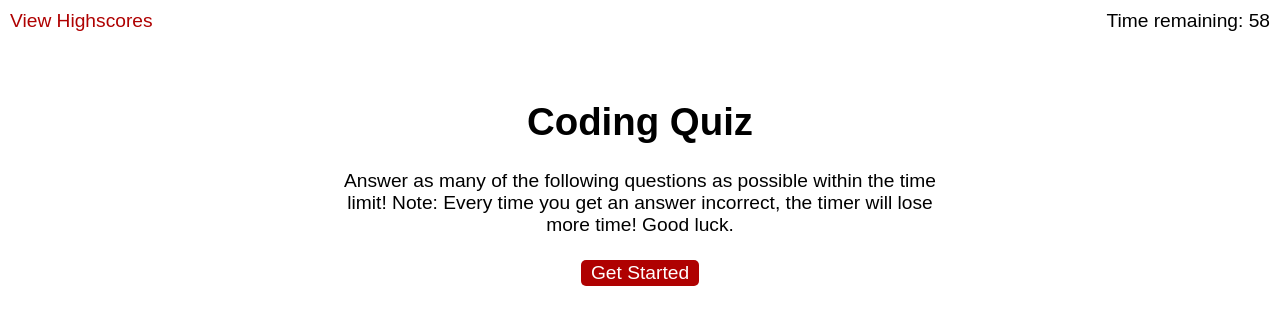
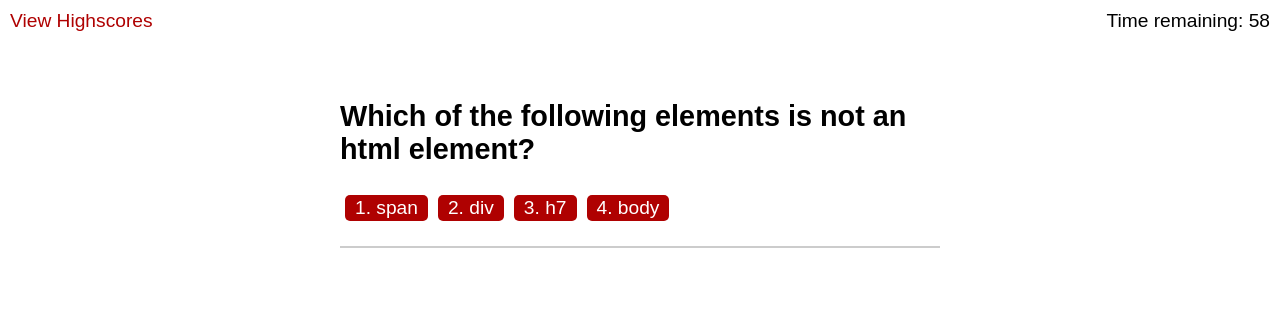
Before and after one commit to Jdanders99/Basic-Timed-Quiz, a plain HTML site: page Develop/index.html in a window 1280 px wide. Both pictures are taken after a click on the button "Get Started". Drawn offline with Linux system fonts and the light colour scheme.

Commit message:
Added function to acquire the first question in the array and made buttons for each of the possible answers

```diff
--- a/Develop/assets/css/styles.css
+++ b/Develop/assets/css/styles.css
@@ -58,7 +58,7 @@ body {
     max-width: 600px;
   }
 
-  .hide {
+  .hidden {
     display: none;
   }
 
--- a/Develop/assets/js/script.js
+++ b/Develop/assets/js/script.js
@@ -2,6 +2,10 @@
 var startBtn = document.getElementById('start');
 var seconds = 60;
 var timeEl = document.getElementById('time');
+var startScreen = document.getElementById('start-page');
+var endScreen = document.getElementById('end-page');
+var answersEl = document.getElementById('answers');
+var questionEl = document.getElementById('question');
 
 var questions = [
     {question:'Which of the following elements is not an html element?', answers:['span', 'div', 'h7', 'body'], correctAnswer: 2},
@@ -13,6 +17,9 @@ var questions = [
 
 startBtn.addEventListener('click', function() {
     setTime();
+    startScreen.setAttribute('class', 'hidden');
+    questionEl.removeAttribute('class');
+    displayQ();
 });
 
 function setTime() {
@@ -26,6 +33,27 @@ var timerInterval = setInterval(function() {
     }, 1000);
 }
 
+var questionNumber = 0;
+
+function displayQ() {
+
+    var questionInfo = questions[questionNumber];
+    var questionOne = document.getElementById('question-one');
+
+    questionOne.textContent = questionInfo.question;
+    answersEl.innerHTML = '';
+
+    for (var i = 0; i < questionInfo.answers.length; i++) {
+        var answer = questionInfo.answers[i];
+        var ansButton = document.createElement('button');
+        ansButton.setAttribute('class', 'answers');
+        ansButton.setAttribute('value', answer);
+
+        ansButton.textContent = i + 1 + ". " + answer;
+        answersEl.appendChild(ansButton);
+    }
+}
+
 // Click the start button, timer starts and user is presented with a question
 
 // Answering a question, leads to the next question
--- a/Develop/index.html
+++ b/Develop/index.html
@@ -14,7 +14,7 @@
         <div class="timer">Time remaining: <span id="time">0</span></div>
 
         <div class="wrapper">
-          <div id="start-screen" class="start">
+          <div id="start-page" class="start">
             <h1>Coding Quiz</h1>
             <p>
               Answer as many of the following questions as possible within the time limit! Note: Every time you get an answer incorrect, the timer will lose more time! Good luck.
@@ -22,12 +22,12 @@
             <button id="start">Get Started</button>
           </div>
 
-          <div id="questions" class="hide">
-            <h2 id="question-title"></h2>
-            <div id="choices" class="choices"></div>
+          <div id="question" class="hidden">
+            <h2 id="question-one"></h2>
+            <div id="answers" class="answers"></div>
           </div>
 
-          <div id="end-screen" class="hide">
+          <div id="end-page" class="hidden">
             <h2>Finished!</h2>
             <p>Total answers correct was <span id="final-score"></span>.</p>
             <p>
```
